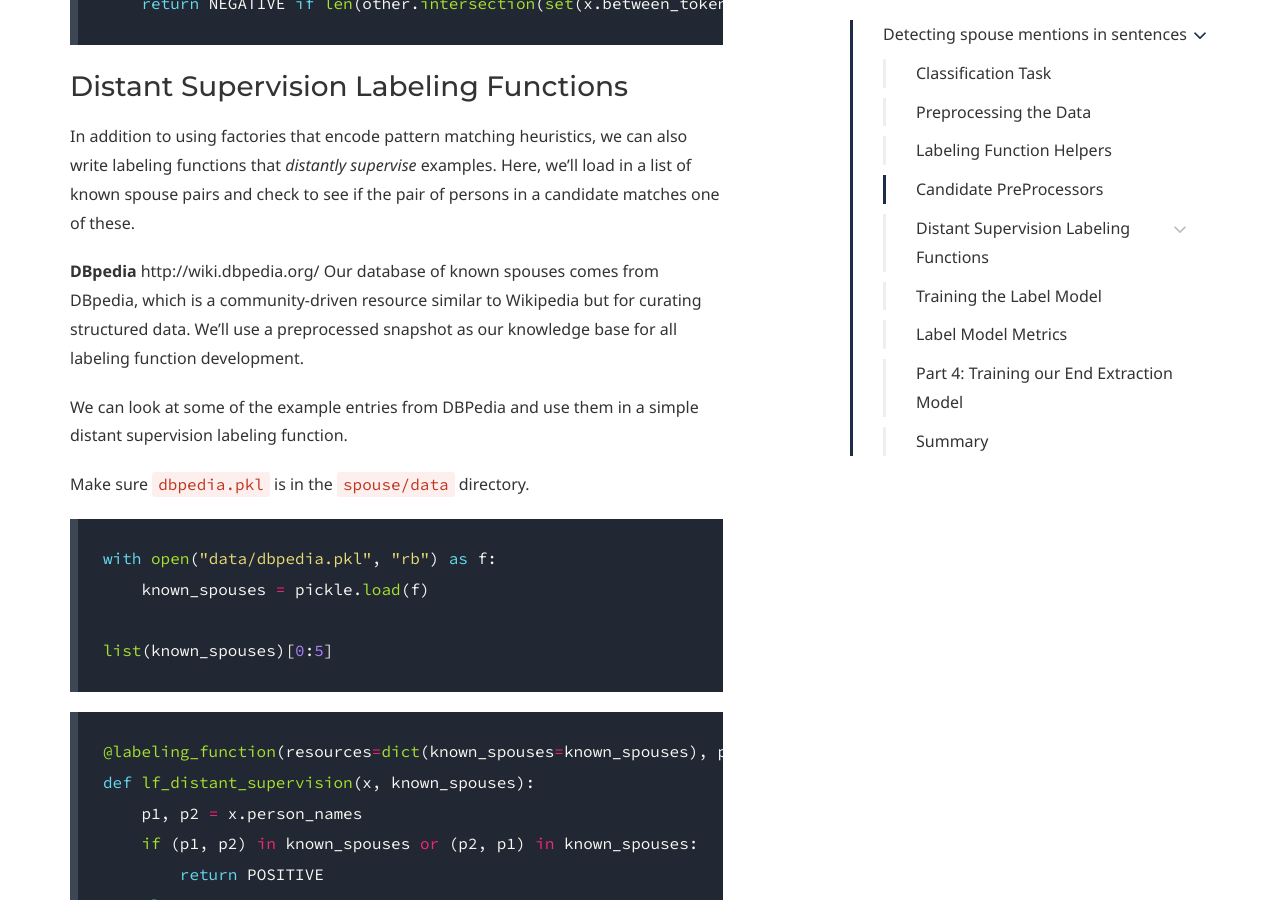
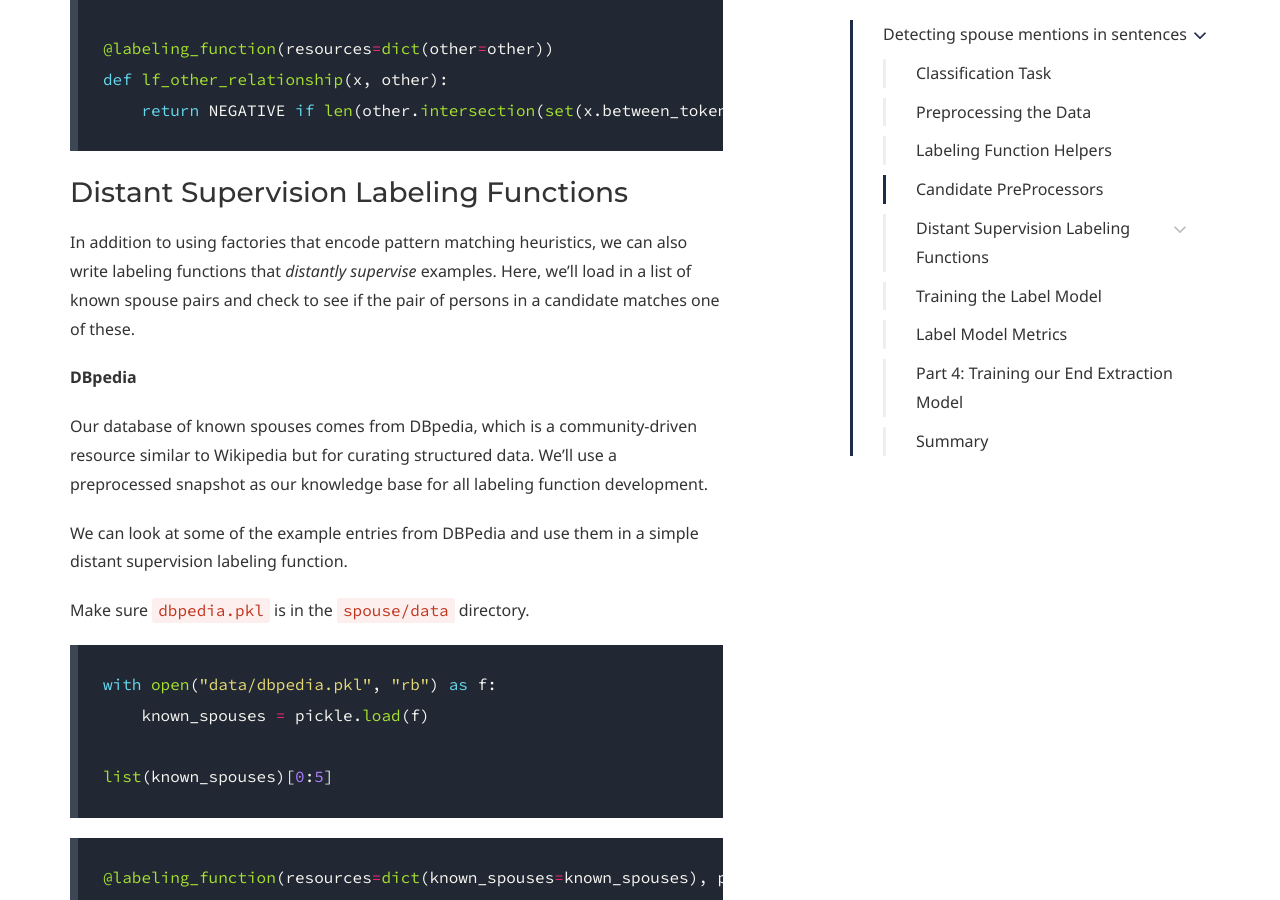
Before and after one commit to snorkel-team/website, a Jekyll site: the page built from _use_cases/spouse_demo.md, in a window 1280 px wide and 900 px high, scrolled down 6341 px. Built offline with Jekyll 4.4.1, drawn with Linux system fonts in a browser that asks for light colours; some web fonts are replaced.

Commit message:
Small fixes to crowd and spouse tutorials

```diff
--- a/_use_cases/spouse_demo.md
+++ b/_use_cases/spouse_demo.md
@@ -10,7 +10,7 @@
 
 In this tutorial, we will see how Snorkel can be used for Information Extraction. We will walk through an example text classification task for information extraction, where we use labeling functions involving keywords and distant supervision.
 ### Classification Task
-<img src="imgs/sentence.jpg" width="700px;">
+<img src="{{site.baseurl}}/assets/imgs/sentence.jpg" width="700px;">
 
 We want to classify each __candidate__ or pair of people mentioned in a sentence, as being married at some point or not.
 
@@ -186,8 +186,8 @@
 
 In addition to using factories that encode pattern matching heuristics, we can also write labeling functions that _distantly supervise_ examples. Here, we'll load in a list of known spouse pairs and check to see if the pair of persons in a candidate matches one of these.
 
-**DBpedia**
-http://wiki.dbpedia.org/
+[**DBpedia**](http://wiki.dbpedia.org/)
+
 Our database of known spouses comes from DBpedia, which is a community-driven resource similar to Wikipedia but for curating structured data. We'll use a preprocessed snapshot as our knowledge base for all labeling function development.
 
 We can look at some of the example entries from DBPedia and use them in a simple distant supervision labeling function.
```
Also changed, not shown: _use_cases/crowdsourcing_tutorial.md (+0 -4 lines), assets/imgs/sentence.jpg (added).
